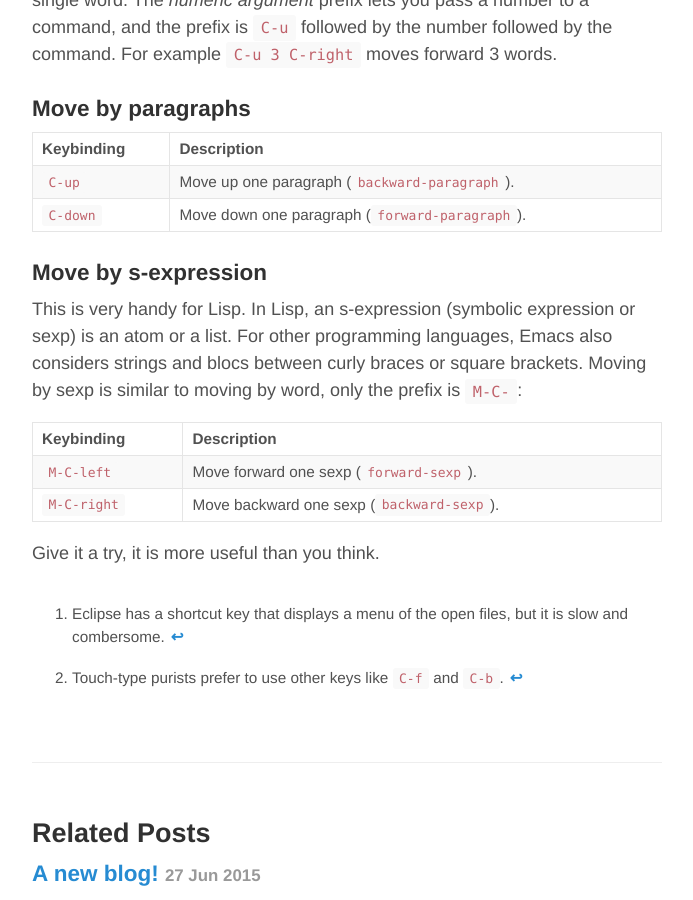
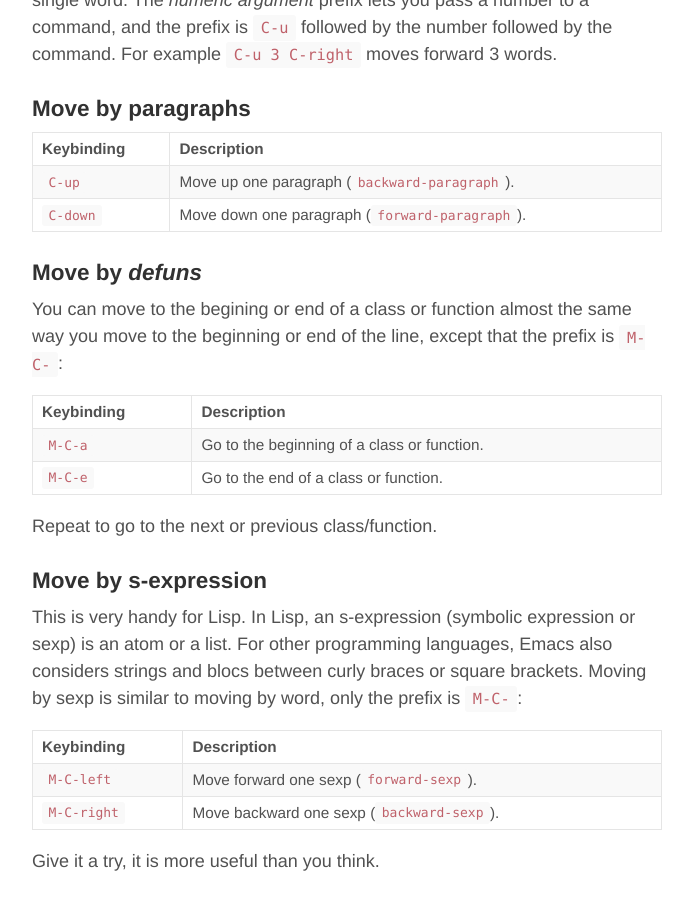
Before and after one commit to philippe-grenet/philippe-grenet.github.io, a Jekyll site: the page built from _posts/2015-06-28-fast-cursor-movement.md, in a window 1280 px wide and 900 px high, scrolled down 1587 px. Shown: the whole window, without its empty margins (293-986 px from the left). Built offline with Jekyll 4.4.1, drawn with Linux system fonts in a browser that asks for light colours.

Commit message:
Added move by defun

```diff
--- a/_posts/2015-06-28-fast-cursor-movement.md
+++ b/_posts/2015-06-28-fast-cursor-movement.md
@@ -52,8 +52,8 @@ words:
 {% highlight lisp %}
 (define-key global-map [(meta right)]
   #'(lambda (arg)
-    (interactive "p")
-    (forward-same-syntax arg)))
+      (interactive "p")
+      (forward-same-syntax arg)))
 
 (define-key global-map [(meta left)]
   #'(lambda (arg)
@@ -74,6 +74,18 @@ Keybinding           | Description
 `C-up`               | Move up one paragraph (`backward-paragraph`).
 `C-down`             | Move down one paragraph (`forward-paragraph`).
 
+### Move by *defuns*
+
+You can move to the begining or end of a class or function almost the same way
+you move to the beginning or end of the line, except that the prefix is `M-C-`:
+
+Keybinding           | Description
+---------------------|---------------------------------------------------------
+`M-C-a`              | Go to the beginning of a class or function.
+`M-C-e`              | Go to the end of a class or function.
+
+Repeat to go to the next or previous class/function.
+
 ### Move by s-expression
 
 This is very handy for Lisp. In Lisp, an s-expression (symbolic expression or
```
